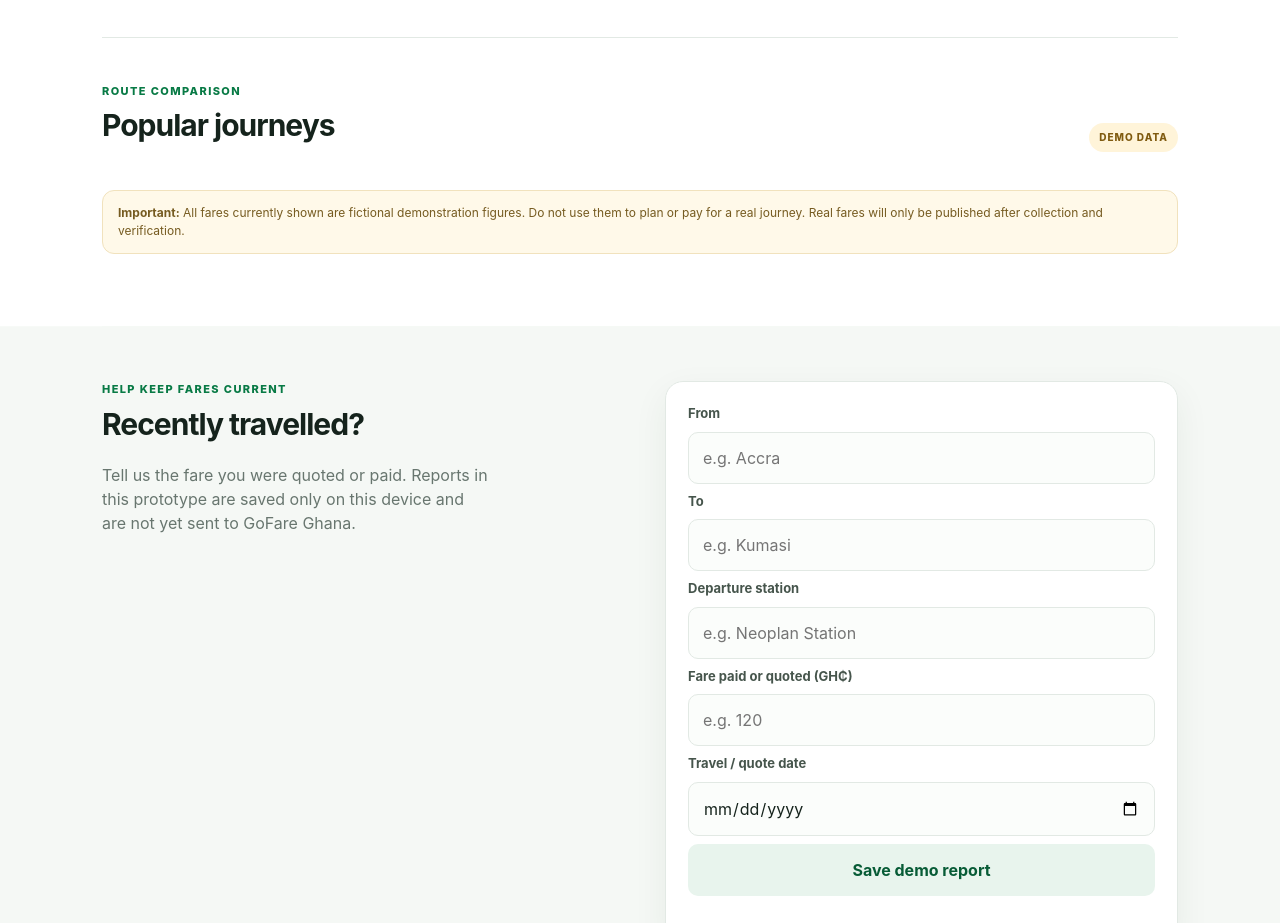
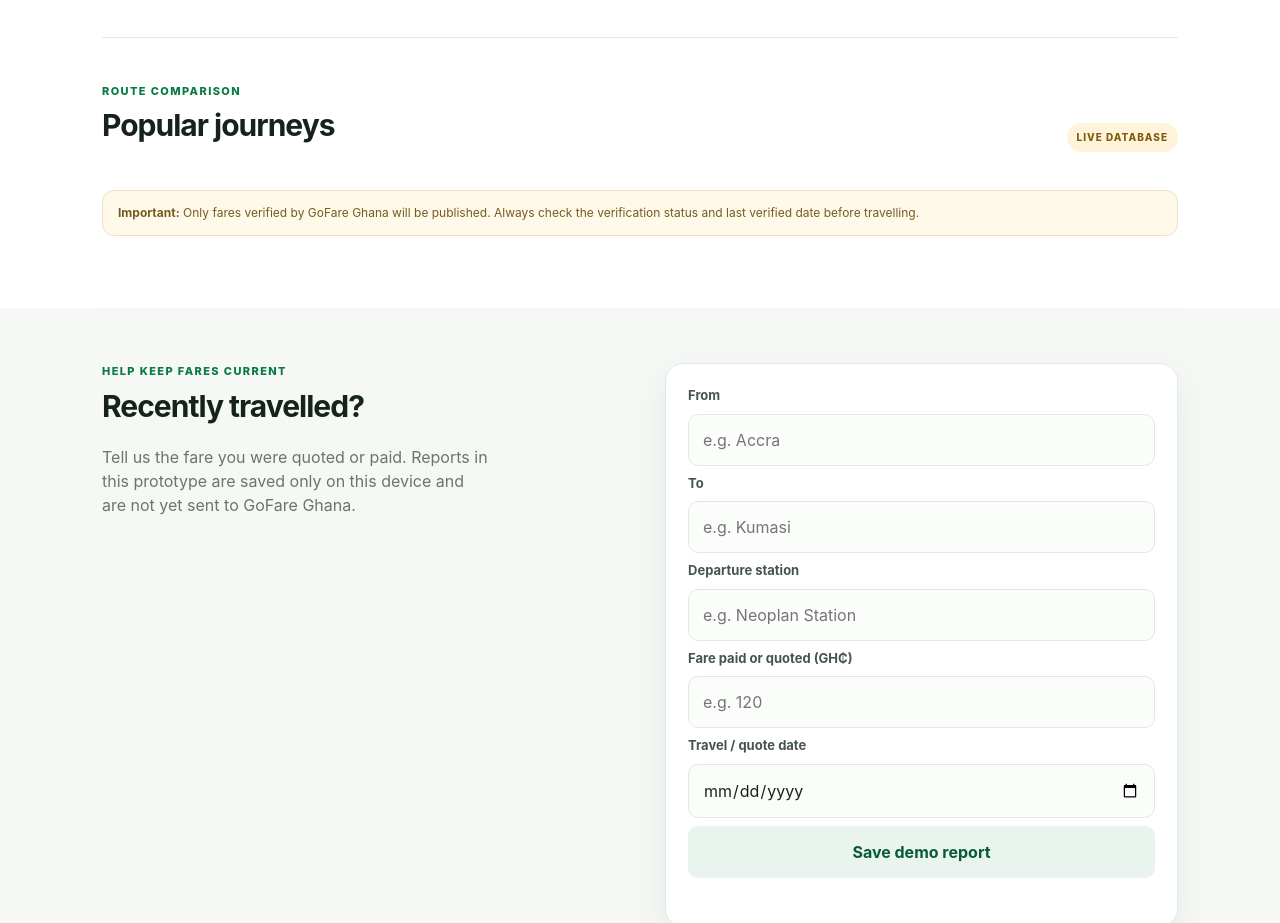
Before and after one commit to GoFareGhana/gofare-ghana, a plain HTML site: page index.html in a window 1280 px wide. Shown: the part 840-1763 px from the top of the page. Drawn offline with nearby package versions, Linux system fonts and the light colour scheme; no server answers.

Commit message:
Change demo data to live database and update notice
Updated demo data label to live database and revised notice text.

```diff
--- a/index.html
+++ b/index.html
@@ -48,10 +48,10 @@
     <section class="results-section" id="results-section" aria-live="polite">
       <div class="section-heading">
         <div><div class="eyebrow">ROUTE COMPARISON</div><h2 id="results-title">Popular journeys</h2></div>
-        <span class="demo-pill">DEMO DATA</span>
+        <span class="demo-pill">LIVE DATABASE</span>
       </div>
       <div id="results" class="results-grid"></div>
-      <p class="notice"><b>Important:</b> All fares currently shown are fictional demonstration figures. Do not use them to plan or pay for a real journey. Real fares will only be published after collection and verification.</p>
+      <p class="notice"><b>Important:</b> Only fares verified by GoFare Ghana will be published. Always check the verification status and last verified date before travelling.</p>
     </section>
 
     <section class="report-section">
```
